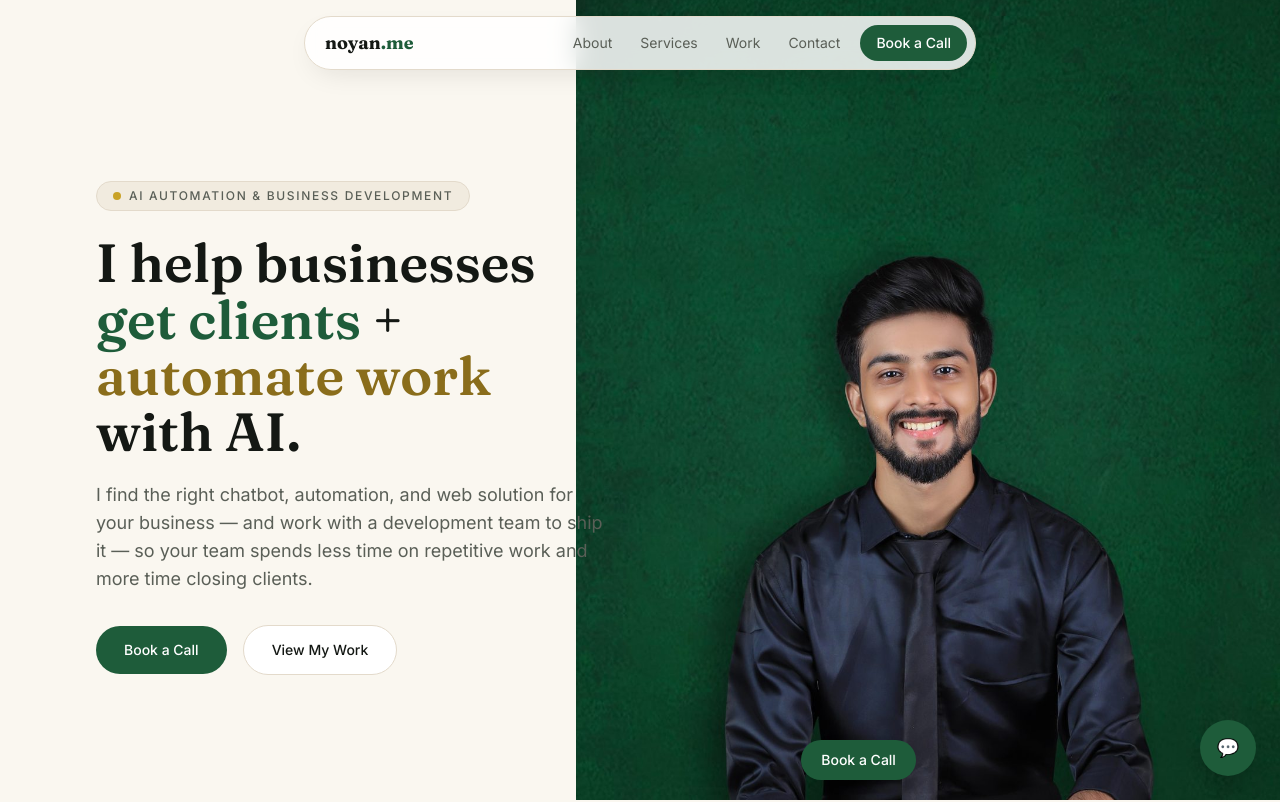
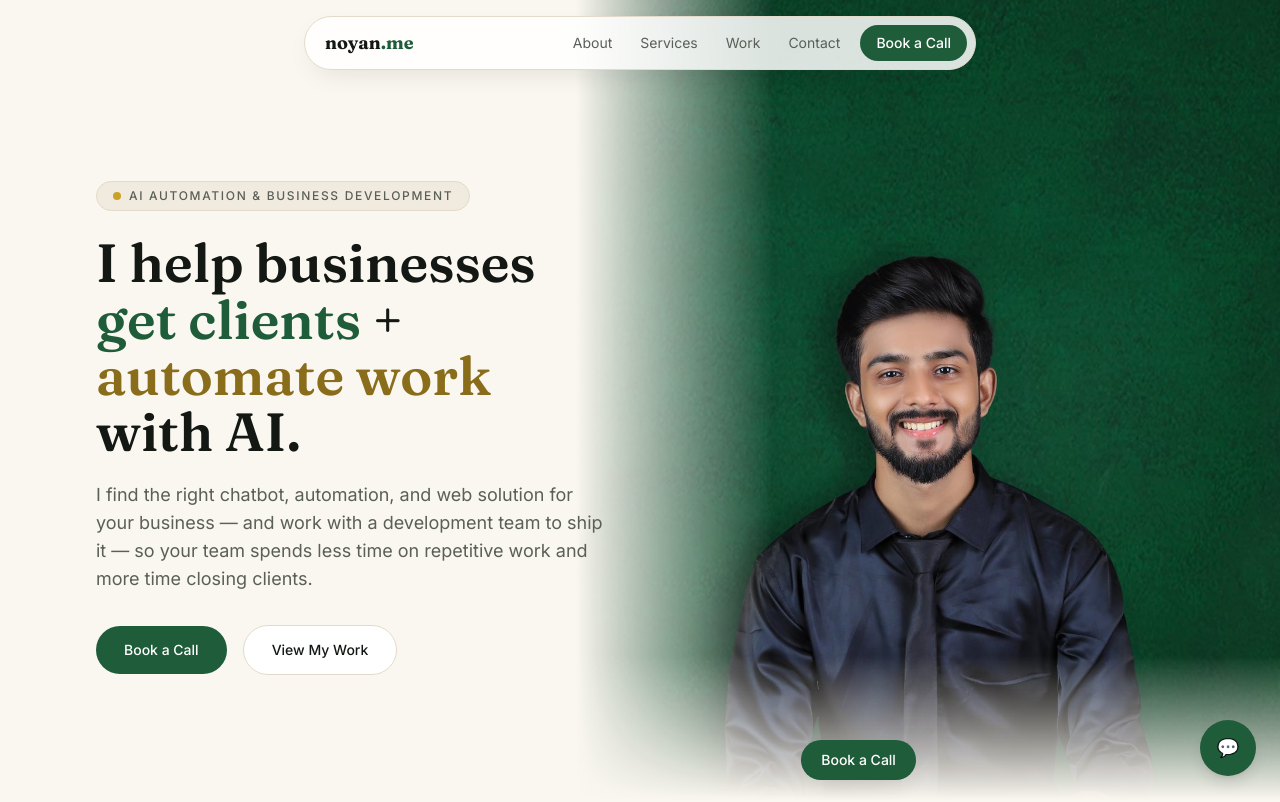
Before and after one commit to FindNoyan/noyan-portfolio, a React (Vite) app: page / in a window 1280 px wide. Shown: the top 802 px of the page. Built offline with nearby package versions, Linux system fonts and the light colour scheme.

Commit message:
Add hero-photo-mask: dissolve photo edges via mask, no tint overlay

```diff
--- a/src/index.css
+++ b/src/index.css
@@ -23,9 +23,47 @@ body {
 
 /* Subtle warm colour grade for the portrait so it blends with the
    warm-cream palette. Light sepia/saturation lift only — the face and
-   skin tones stay natural. */
+   skin tones stay natural. (Used by the About photo; the hero photo
+   intentionally uses no filter so it keeps its true colours.) */
 .photo-warm {
   filter: sepia(0.14) saturate(1.07) contrast(1.02);
+}
+
+/* Hero photo merge — CSS mask on the <img> itself, NOT an overlay.
+   Overlays sit on top of the photo and tint it (the old code left a
+   milky beige wash over the shirt / hands). A mask instead makes the
+   photo itself dissolve at its edges, revealing the cream behind it,
+   with zero tint over the photo. Two mask layers intersected
+   (mask-composite: intersect): one for the seam edge, one for the
+   bottom edge. Browsers without mask support simply show the photo
+   with a hard edge — still fine, just no dissolve. */
+.hero-photo-mask {
+  /* Mobile/tablet: photo band below the text — dissolve the top edge
+     into the cream above and the bottom edge into the cream below. */
+  -webkit-mask-image:
+    linear-gradient(to bottom, transparent 0%, black 26%),
+    linear-gradient(to bottom, black 82%, transparent 100%);
+  mask-image:
+    linear-gradient(to bottom, transparent 0%, black 26%),
+    linear-gradient(to bottom, black 82%, transparent 100%);
+  -webkit-mask-composite: source-in;
+  mask-composite: intersect;
+}
+
+@media (min-width: 1024px) {
+  .hero-photo-mask {
+    /* Desktop: photo overlaps the text column — dissolve the left edge
+       into the cream (wide, soft fade) and the bottom edge into the
+       cream of the next section. */
+    -webkit-mask-image:
+      linear-gradient(to right, transparent 0%, black 28%),
+      linear-gradient(to bottom, black 82%, transparent 100%);
+    mask-image:
+      linear-gradient(to right, transparent 0%, black 28%),
+      linear-gradient(to bottom, black 82%, transparent 100%);
+    -webkit-mask-composite: source-in;
+    mask-composite: intersect;
+  }
 }
 
 /* Soft forest-green → gold glow behind the hero portrait. */
```
